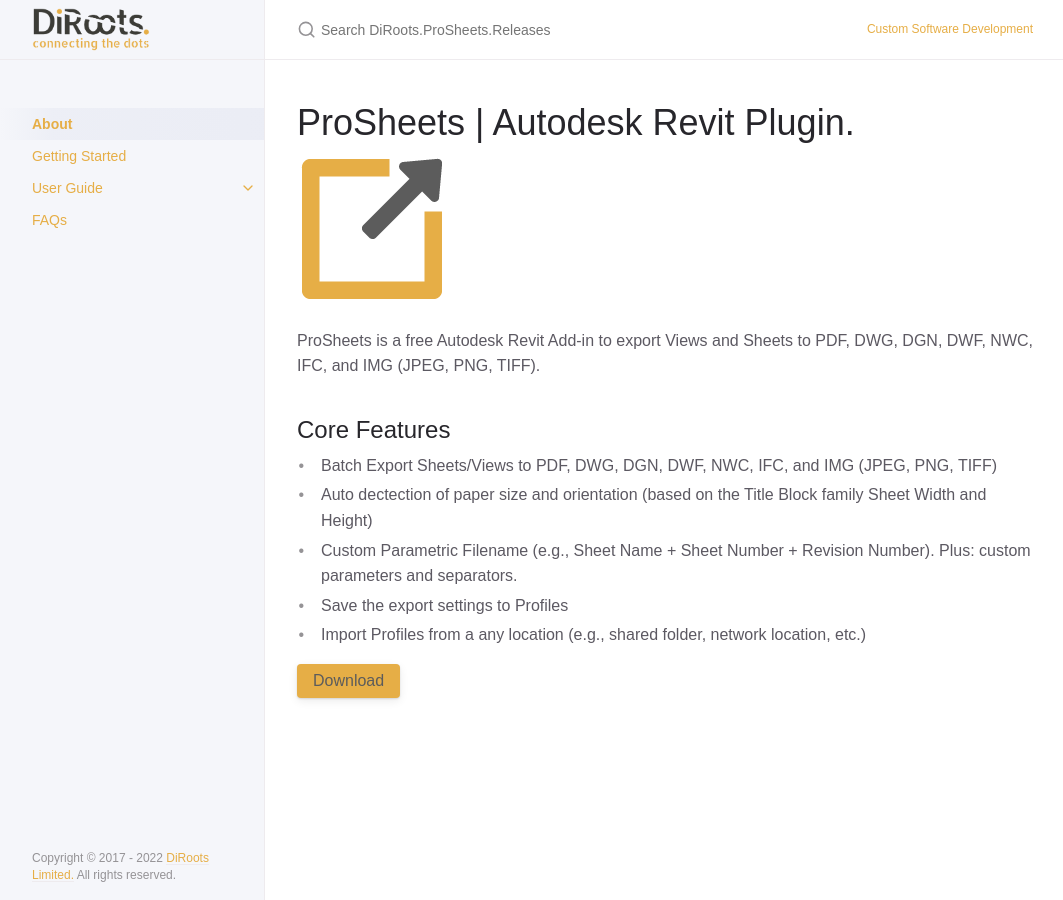
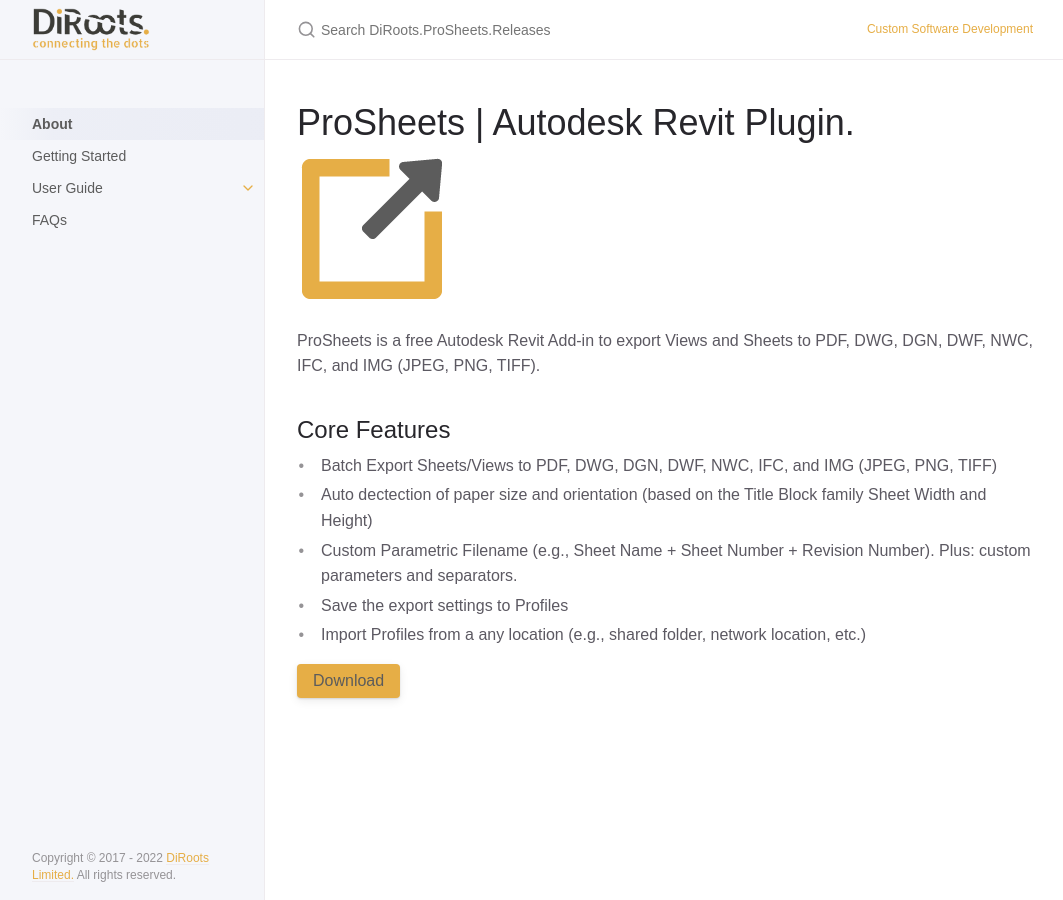
Before and after one commit to DiRoots-Limited/DiRoots.ProSheets.Releases, a Jekyll site: the page built from index.md, in a window 1280 px wide. Shown: the whole page, without its empty margins (107-1170 px from the left). Built offline with Jekyll 4.4.1, drawn with Linux system fonts in a browser that asks for light colours.

Commit message:
update nav-link

```diff
--- a/_sass/navigation.scss
+++ b/_sass/navigation.scss
@@ -20,15 +20,18 @@
     }
 
     .nav-list-link {
+      color: #5c5c5c !important;
       display: block;
       min-height: $nav-list-item-height-sm;
       padding-top: $sp-1;
       padding-bottom: $sp-1;
       line-height: #{$nav-list-item-height-sm - 2 * $sp-1};
+
       @if $nav-list-expander-right {
         padding-right: $nav-list-item-height-sm;
         padding-left: $gutter-spacing-sm;
-      } @else {
+      }
+      @else {
         padding-right: $gutter-spacing-sm;
         padding-left: $nav-list-item-height-sm;
       }
@@ -36,10 +39,12 @@
       @include mq(md) {
         min-height: $nav-list-item-height;
         line-height: #{$nav-list-item-height - 2 * $sp-1};
+
         @if $nav-list-expander-right {
           padding-right: $nav-list-item-height;
           padding-left: $gutter-spacing;
-        } @else {
+        }
+        @else {
           padding-right: $gutter-spacing;
           padding-left: $nav-list-item-height;
         }
@@ -52,20 +57,17 @@
 
       &:hover,
       &.active {
-        background-image: linear-gradient(
-          -90deg,
-          rgba($feedback-color, 1) 0%,
-          rgba($feedback-color, 0.8) 80%,
-          rgba($feedback-color, 0) 100%
-        );
+        background-image: linear-gradient( -90deg, rgba($feedback-color, 1) 0%, rgba($feedback-color, 0.8) 80%, rgba($feedback-color, 0) 100% );
       }
     }
 
     .nav-list-expander {
       position: absolute;
+
       @if $nav-list-expander-right {
         right: 0;
       }
+
       width: $nav-list-item-height-sm;
       height: $nav-list-item-height-sm;
       padding-top: #{$nav-list-item-height-sm / 4};
@@ -84,11 +86,7 @@
       }
 
       &:hover {
-        background-image: linear-gradient(
-          -90deg,
-          rgba($feedback-color, 1) 0%,
-          rgba($feedback-color, 0.8) 100%
-        );
+        background-image: linear-gradient( -90deg, rgba($feedback-color, 1) 0%, rgba($feedback-color, 0.8) 100% );
       }
 
       @if $nav-list-expander-right {
@@ -120,7 +118,8 @@
       > .nav-list-expander svg {
         @if $nav-list-expander-right {
           transform: rotate(-90deg);
-        } @else {
+        }
+        @else {
           transform: rotate(90deg);
         }
       }
```
